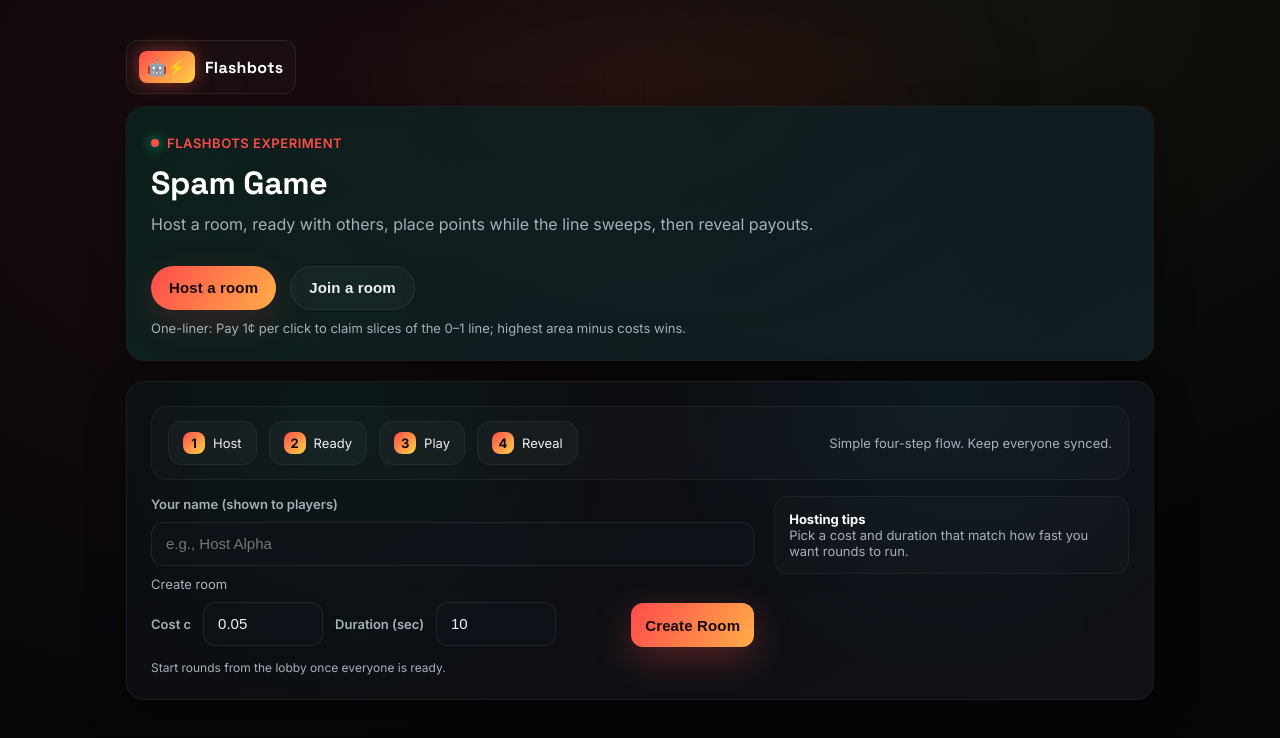
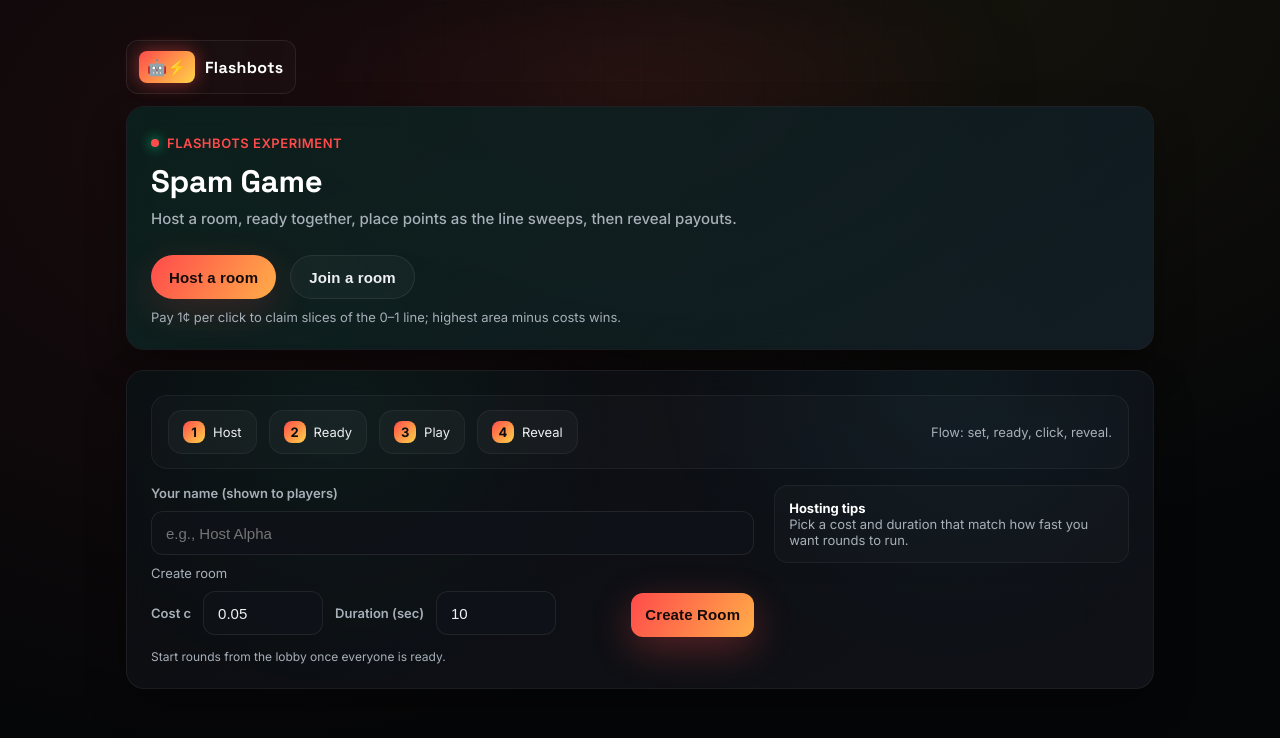
Before and after one commit to BrunoMazorra/spam_game, a website: page public/index.html in a window 1280 px wide. Drawn offline with nearby package versions, Linux system fonts and the light colour scheme.

Commit message:
Tighten typography and reduce redundant copy

```diff
--- a/public/index.html
+++ b/public/index.html
@@ -139,19 +139,20 @@
         box-shadow: 0 0 12px rgba(0,255,154,0.9);
       }
       h1 {
-        margin: 12px 0 8px 0;
+        margin: 10px 0 6px 0;
         font-family: 'Space Grotesk', 'Inter', system-ui, -apple-system, sans-serif;
         font-weight: 700;
-        font-size: 32px;
-        letter-spacing: -0.3px;
+        font-size: 31px;
+        letter-spacing: -0.25px;
         color: var(--heading);
       }
       .lede {
-        margin: 0 0 20px 0;
+        margin: 0 0 16px 0;
         color: var(--muted);
         max-width: 720px;
-        line-height: 1.68;
-        font-size: 16px;
+        line-height: 1.6;
+        font-size: 15px;
+        font-weight: 500;
       }
       .hero-actions {
         display: flex;
@@ -433,12 +434,12 @@
         <div class="hero-head">
           <div class="eyebrow">Flashbots experiment</div>
           <h1>Spam Game</h1>
-          <p class="lede">Host a room, ready with others, place points while the line sweeps, then reveal payouts.</p>
+          <p class="lede">Host a room, ready together, place points as the line sweeps, then reveal payouts.</p>
           <div class="hero-actions">
             <button id="navHost" class="primary nav-pill">Host a room</button>
             <button id="navJoin" class="ghost nav-pill">Join a room</button>
           </div>
-          <div class="muted" style="margin-top:10px;">One-liner: Pay 1¢ per click to claim slices of the 0–1 line; highest area minus costs wins.</div>
+          <div class="muted" style="margin-top:10px;">Pay 1¢ per click to claim slices of the 0–1 line; highest area minus costs wins.</div>
         </div>
       </header>
       <div class="card surface">
@@ -449,7 +450,7 @@
             <div class="flow-step"><span class="step-num">3</span><span>Play</span></div>
             <div class="flow-step"><span class="step-num">4</span><span>Reveal</span></div>
           </div>
-          <span class="muted" style="flex:1; text-align:right;">Simple four-step flow. Keep everyone synced.</span>
+          <span class="muted" style="flex:1; text-align:right;">Flow: set, ready, click, reveal.</span>
         </div>
 
         <!-- Host page: create rules and copy a share link -->
@@ -489,7 +490,7 @@
                 </div>
               </div>
               <div class="row">
-                <div class="grow">
+                <div class="grow stack">
                   <div class="muted">Join room</div>
                   <input id="roomInput" placeholder="Room code or invite link" />
                 </div>
@@ -572,7 +573,7 @@
                 <tbody id="resultsBody"></tbody>
               </table>
             </div>
-            <div class="side-card"><strong>Next steps</strong><br/>Check payouts, then ready up for the next round or return to the lobby.</div>
+            <div class="side-card"><strong>Next steps</strong><br/>Review payouts, then ready for the next round or return to lobby.</div>
           </div>
         </div>
       </div>
```
